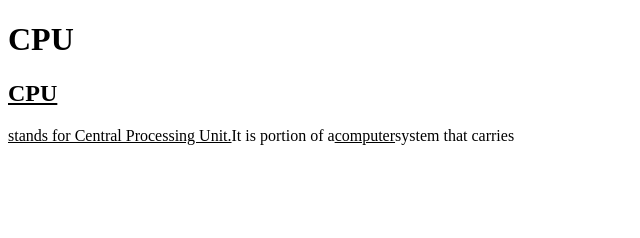
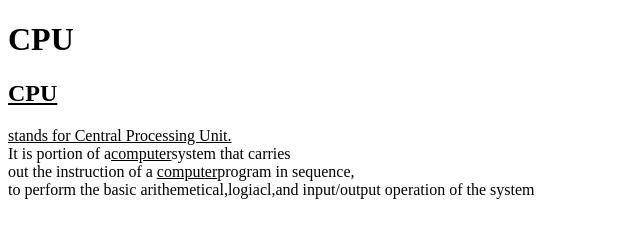
Before and after one commit to iamneo-production/dbdadbecbacccdfcadaeccdfffebaeceaec, a website: page public/index.html in a window 1280 px wide. Shown: the whole page, without its empty margins (0-640 px from the left). Drawn offline with Linux system fonts and the light colour scheme.

Commit message:
Backup Commit

```diff
--- a/public/index.html
+++ b/public/index.html
@@ -10,6 +10,6 @@
 <body>
     <h1>CPU</h1>
     <h2><u>CPU</u></h2>
-    <p><u>stands for Central Processing Unit.</u>It is portion of a<u>computer</u>system that carries</p><br>
+    <p><u>stands for Central Processing Unit.</u><br>It is portion of a<u>computer</u>system that carries<br>out the instruction of a <u>computer</u>program in sequence,<br>to perform the basic arithemetical,logiacl,and input/output operation of the system</p><br>
 </body>
 </html>
```
